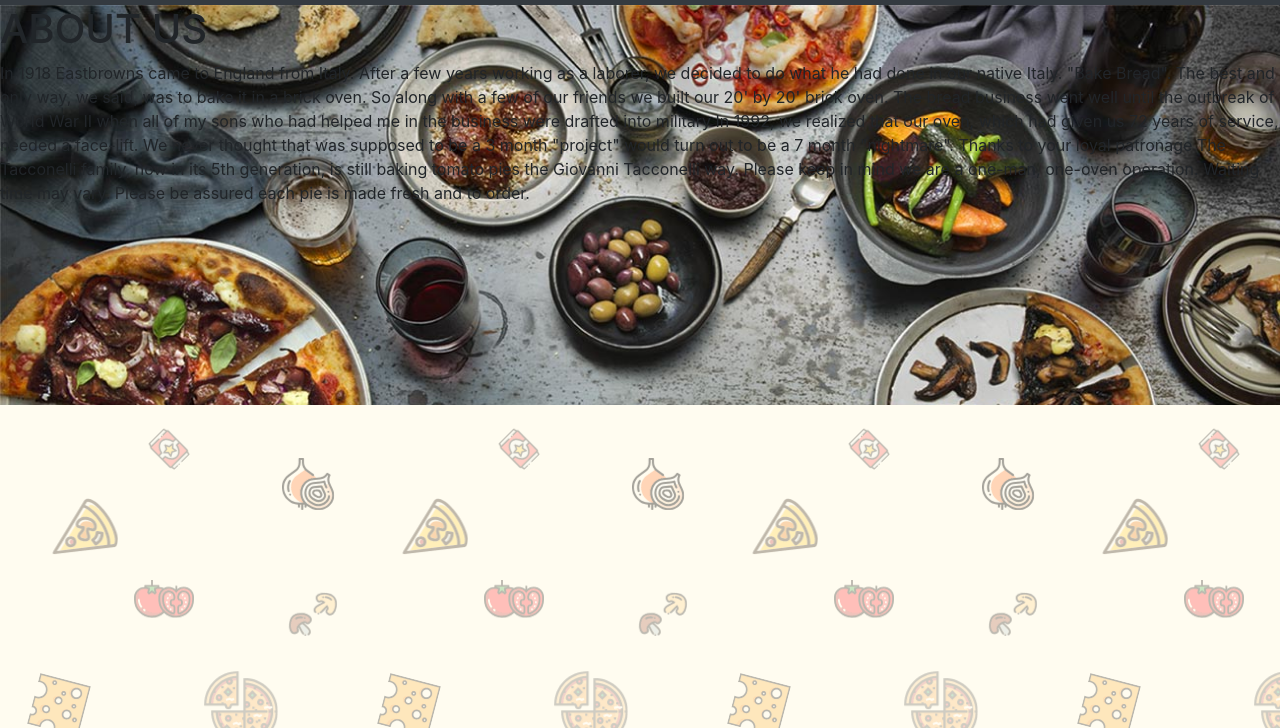
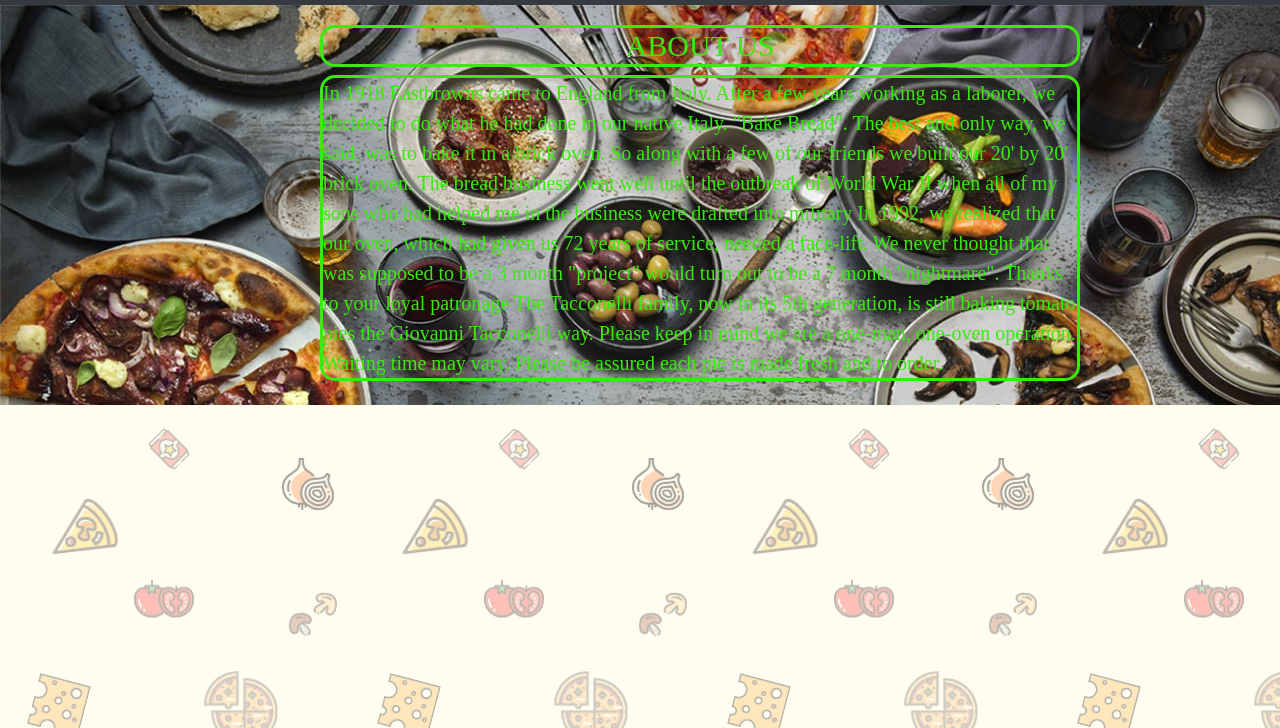
Before and after one commit to BABAYAGI/pizzaip4, a plain HTML site: page about.html in a window 1280 px wide. Shown: the part 72-800 px from the top of the page. Drawn offline with nearby package versions, Linux system fonts and the light colour scheme; files whose address does not match are found by name.

Commit message:
about us completed top section

```diff
--- a/css/styles.css
+++ b/css/styles.css
@@ -582,3 +582,27 @@ header{
   height: 400px;
   background-size: cover;
 }
+
+.abtinro{
+  width: 800px;
+  height: 400px;
+  margin-left: 300px;
+  padding: 20px;
+}
+.abtinro p {
+  font-family: 'Times New Roman', Times, serif;
+  font-size: 20px;
+  border-style: solid;
+  border-width: 3px;
+  color: rgb(57, 235, 12);
+  border-radius: 15px;
+}
+.abtinro h1{
+  font-family: 'Times New Roman', Times, serif;
+  font-size: 30px;
+  border-style: solid;
+  border-width: 3px;
+  color: rgb(57, 235, 12);
+  border-radius: 15px;
+  text-align: center;
+}
```
